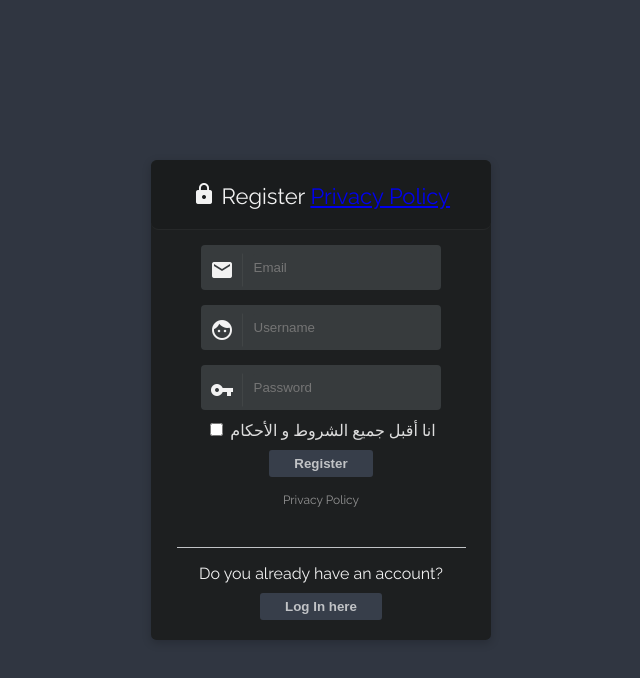
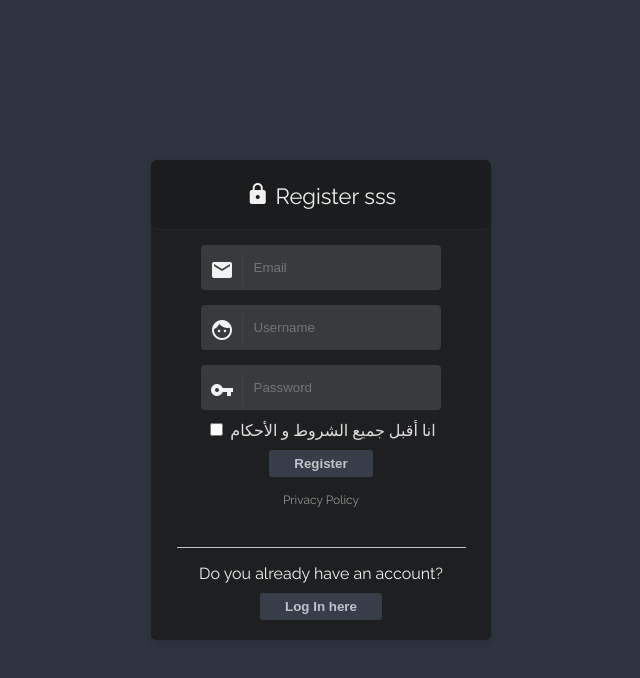
Before and after one commit to abduladn/aaaa, a plain HTML site: page register.html in a window 1280 px wide. Shown: the whole page, without its empty margins (319-959 px from the left). Drawn offline with Linux system fonts and the light colour scheme.

Commit message:
Update register.html

```diff
--- a/register.html
+++ b/register.html
@@ -19,7 +19,7 @@
     <div id="container-register">
         <div id="title">
             <i class="material-icons lock">lock</i> Register
-            <a href="#">Privacy Policy</a>
+            sss
 
         </div>
 
```
